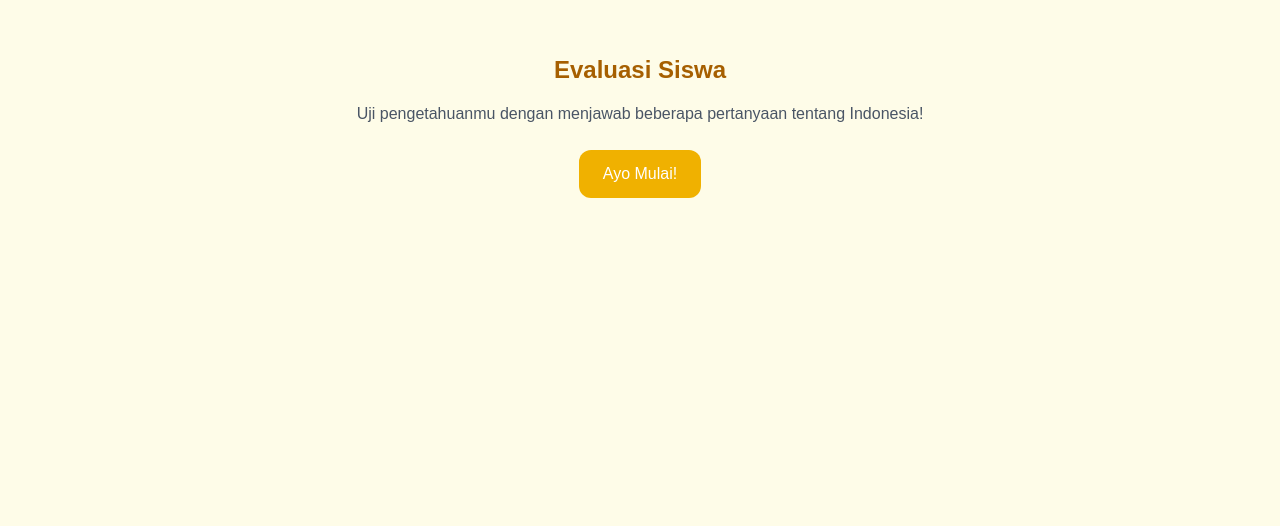
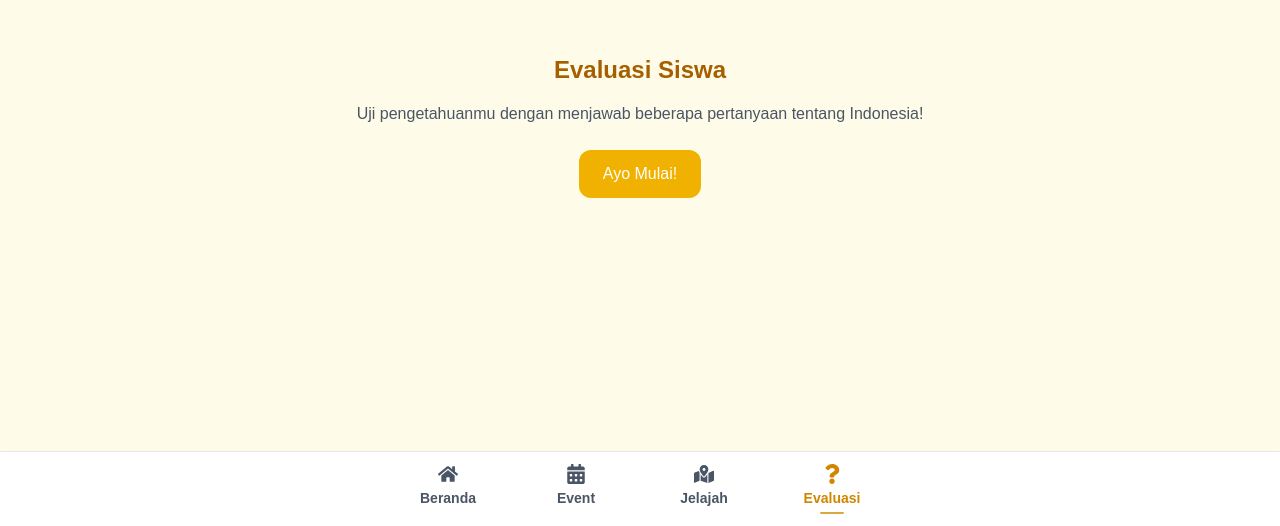
Before and after one commit to yusufekoanggoro/lokanesia-site, a Next.js app: page /evaluasi in a window 1280 px wide. Shown: the part 274-800 px from the top of the page. Built offline with nearby package versions, Linux system fonts and the light colour scheme.

Commit message:
feat: add bottom nav

```diff
--- a/src/app/evaluasi/page.jsx
+++ b/src/app/evaluasi/page.jsx
@@ -1,6 +1,7 @@
 "use client";
 
 import { useState } from "react";
+import BottomNav from '../components/BottomNav';
 
 const quizData = [
   {
@@ -58,6 +59,7 @@ export default function EvaluasiPage() {
   };
 
   return (
+     <>
         <div className="min-h-screen bg-yellow-50 flex flex-col items-center justify-center p-6">
         {!started ? (
             <div className="text-center">
@@ -127,5 +129,7 @@ export default function EvaluasiPage() {
             </div>
         )}
         </div>
+        <BottomNav />
+     </>
   );
 }
```
Lines whose indentation alone changed are shown as unchanged.
